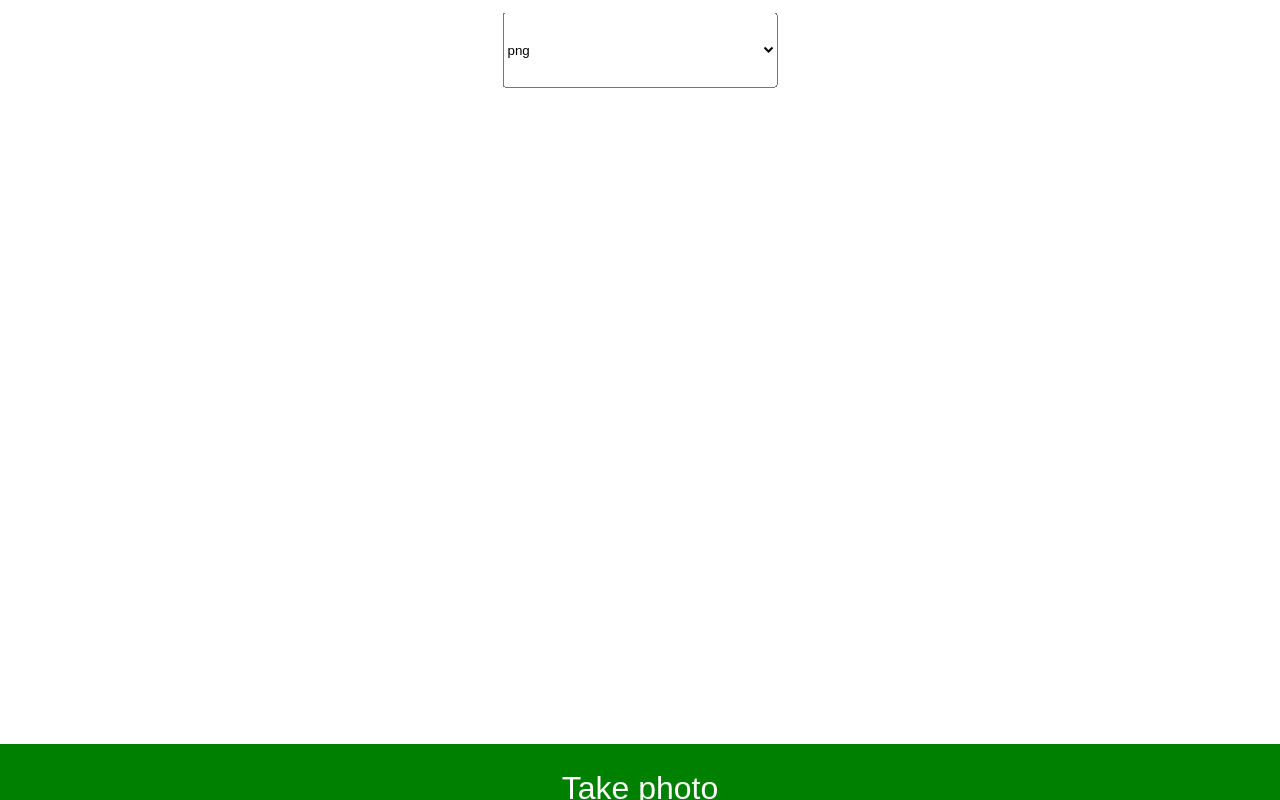
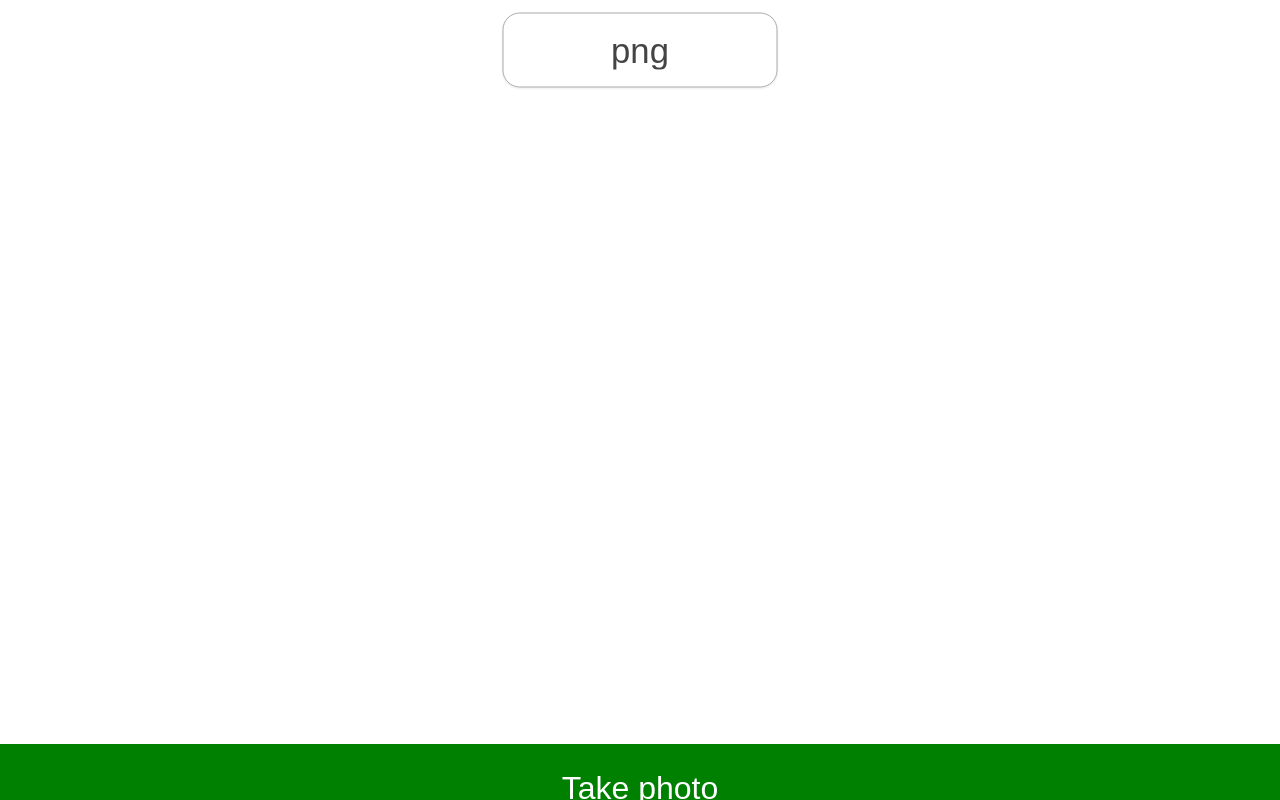
Before and after one commit to naeun97/naeun97.github.io, a plain HTML site: page index.html in a window 1280 px wide. Drawn offline with Linux system fonts and the light colour scheme.

Commit message:
font size

```diff
--- a/main.css
+++ b/main.css
@@ -26,6 +26,26 @@ html, body{
 #type-option{
   width: 275px;
   height: 75px;
+
+  -moz-appearance: none;
+  -webkit-appearance: none;
+  appearance: none;
+
+  font-size: 26pt;
+
+  text-align-last: center;
+  text-align: center;
+  -ms-text-align-last: center;
+  -moz-text-align-last: center;
+
+  color: #444;
+  background-color: #fff;
+
+  margin: 0;
+
+  border: 1px solid #aaa;
+  border-radius: .5em;
+  box-shadow: 0 1px 0 1px rgba(0,0,0,.04);
 }
 
 #guide{
```
